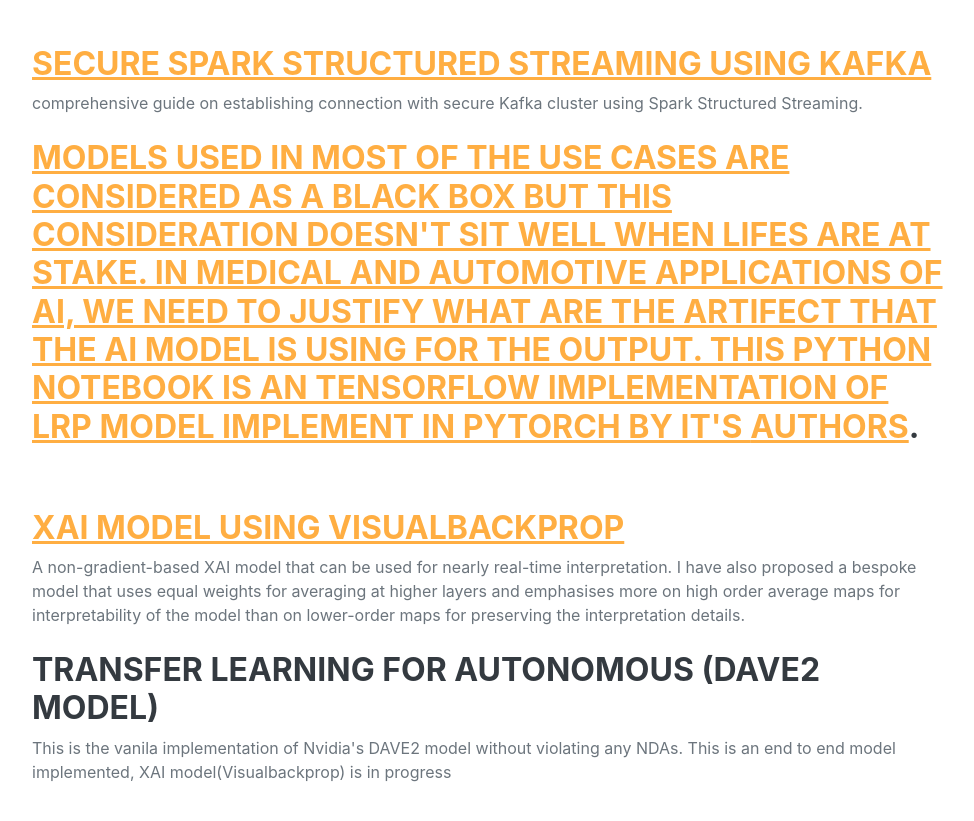
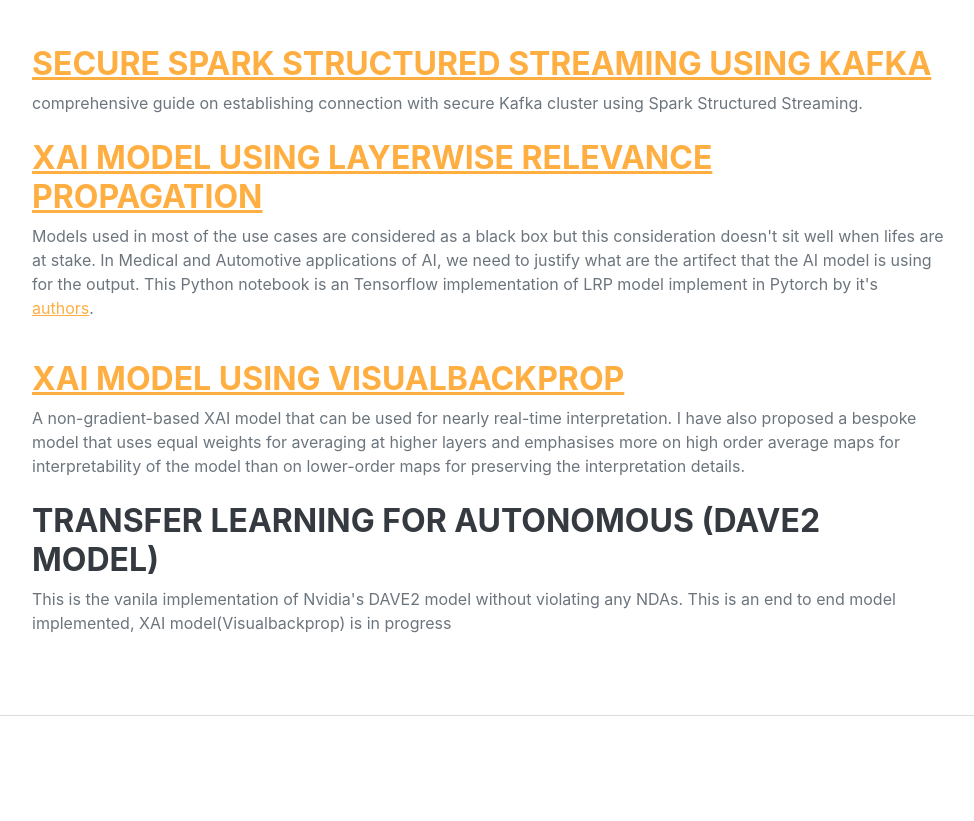
Before and after one commit to DynamicFlash/Porfolio, a plain HTML site: page index.html in a window 1280 px wide. Shown: the part 3920-4741 px from the top of the page, without its empty margins (288-1262 px from the left). After the commit the page ends 4636 px from the top, so only its background shows below. Drawn offline with nearby package versions, Linux system fonts and the light colour scheme; no server answers; a web font is replaced by a local one.

Commit message:
Typo for Propagation updated

```diff
--- a/index.html
+++ b/index.html
@@ -179,7 +179,8 @@
                     <h3><a class="text-primary" href="https://dynamicflash.github.io/Spark_Kafka/">Secure Spark Structured Streaming using Kafka</a></h3>
                     <p class="mb-0">comprehensive guide on establishing connection with secure Kafka cluster using Spark Structured Streaming.</p>
                     <br>
-                    <h3><a class="text-primary" href="https://github.com/DynamicFlash/Layerwise_relevance_propogation_tf/blob/main/SDC_explainable.ipynb">Models used in most of the use cases are considered as a black box but this consideration doesn't sit well when lifes are at stake. In Medical and Automotive applications of AI, we need to justify what are the artifect that the AI model is using for the output. This Python notebook is an Tensorflow implementation of LRP model implement in Pytorch by it's <a class="text-primary" href="https://git.tu-berlin.de/gmontavon/lrp-tutorial">authors</a>.</p>
+                    <h3><a class="text-primary" href="https://github.com/DynamicFlash/Layerwise_relevance_propogation_tf/blob/main/SDC_explainable.ipynb">XAI MODEL USING LAYERWISE RELEVANCE PROPAGATION</a></h3>
+                    Models used in most of the use cases are considered as a black box but this consideration doesn't sit well when lifes are at stake. In Medical and Automotive applications of AI, we need to justify what are the artifect that the AI model is using for the output. This Python notebook is an Tensorflow implementation of LRP model implement in Pytorch by it's <a class="text-primary" href="https://git.tu-berlin.de/gmontavon/lrp-tutorial">authors</a>.</p>
                     <br>
                     <h3><a class="text-primary" href="https://github.com/DynamicFlash/VisualBackProp_tf2/blob/main/VisualBackProp.ipynb">XAI model using VisualBackProp</a></h3>
                     <p class="mb-0">A non-gradient-based XAI model that can be used for nearly real-time interpretation. I have also proposed a bespoke model that uses equal weights for averaging at higher layers and emphasises more on high order average maps for interpretability of the model than on lower-order maps for preserving the interpretation details.</p>
```
